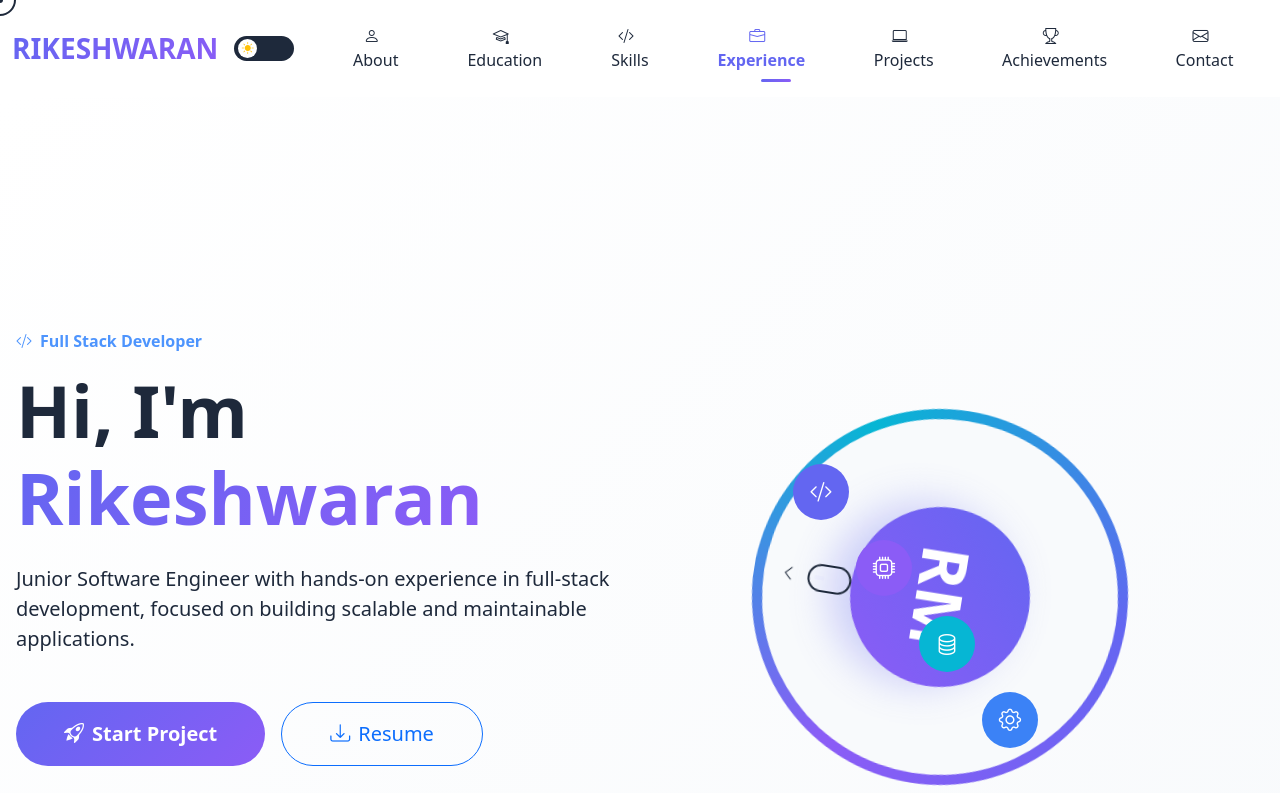
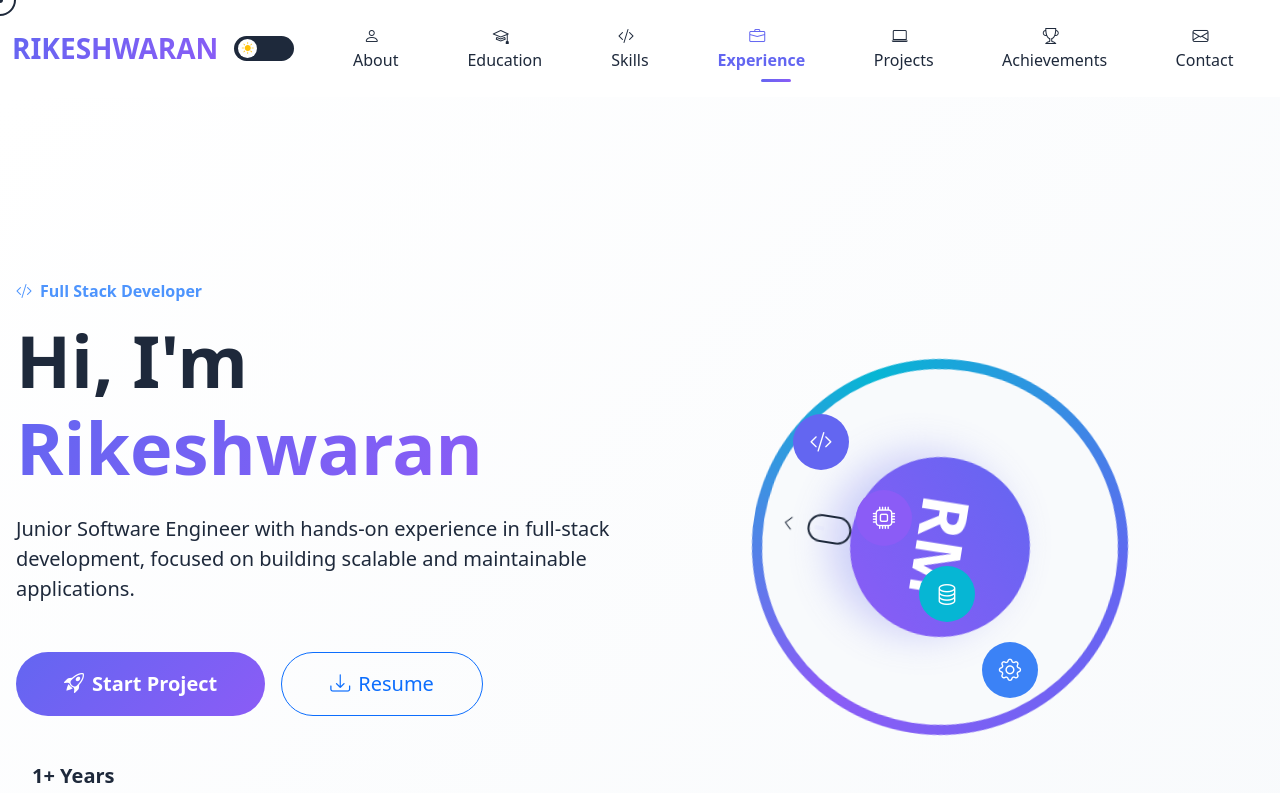
Before and after one commit to Rikeshwaran/Rikeshwaran.portfolio, a React (Vite) app in the folder Portfolio/: page / in a window 1280 px wide. Shown: the top 793 px of the page. Built offline with nearby package versions, Linux system fonts and the light colour scheme.

Commit message:
fix height

```diff
--- a/Portfolio/src/components/Hero/Hero.css
+++ b/Portfolio/src/components/Hero/Hero.css
@@ -1,5 +1,5 @@
 .hero-section {
-  padding-top: 100px;
+  padding-top: 50px;
   background: linear-gradient(135deg, var(--background) 0%, var(--surface) 100%);
   position: relative;
   overflow-x: hidden;
```
